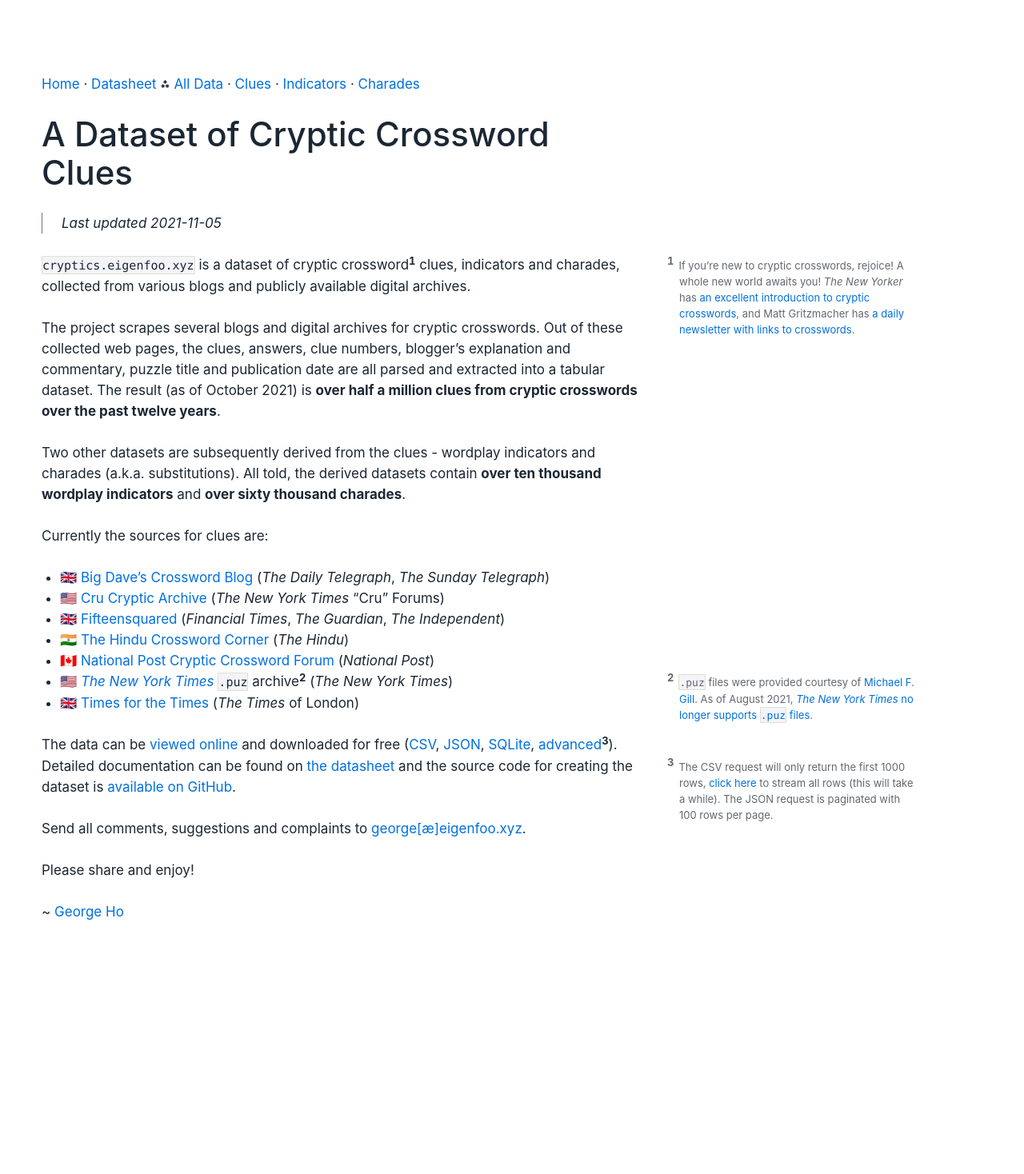
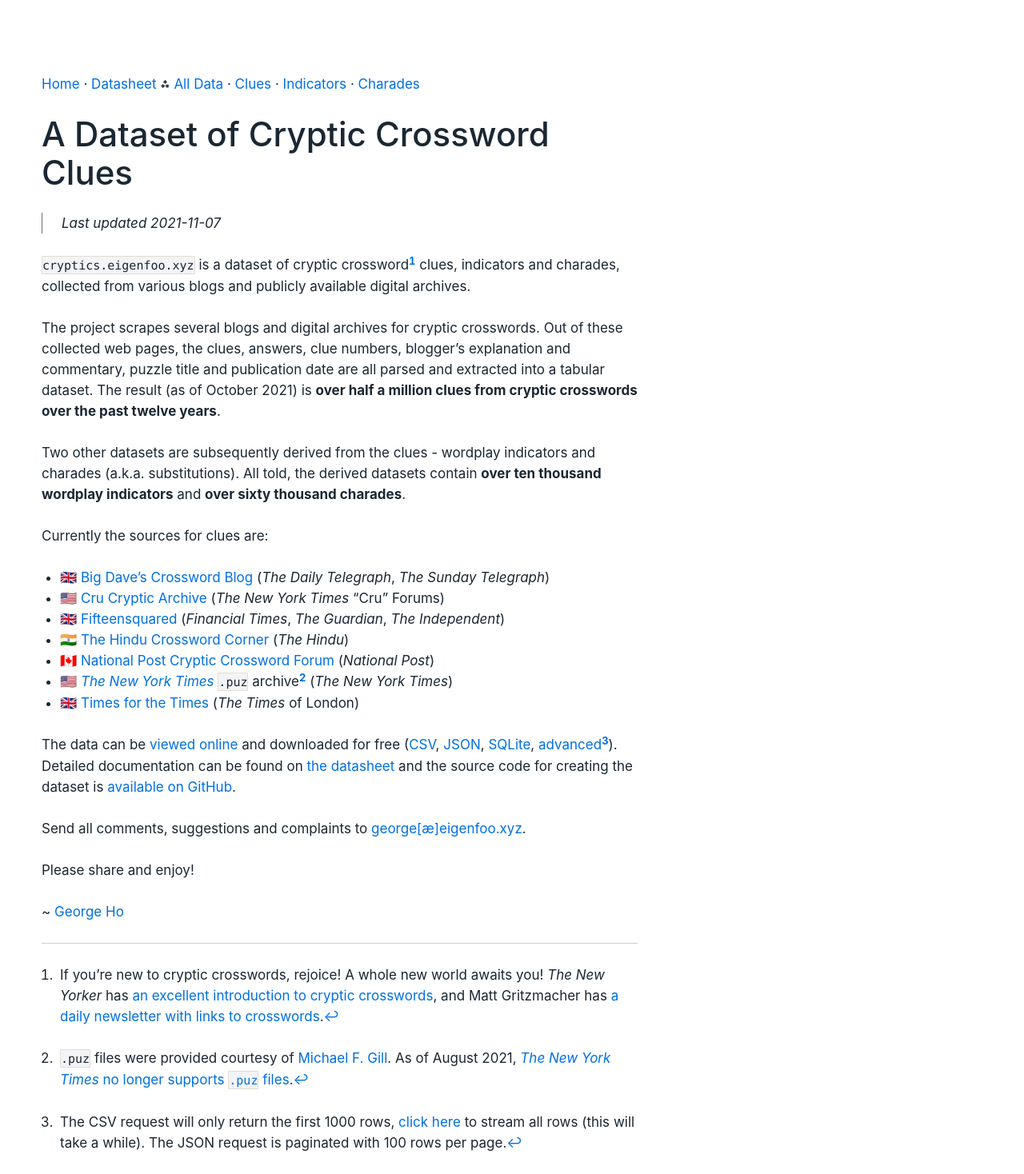
Before and after one commit to eigenfoo/cryptics, a Python web app: template templates/index.html in a window 1280 px wide. Shown: the whole page at 80% size. Before the commit the page ends 1150 px from the top, so only its background shows below. Run offline with Jinja, Linux system fonts and the light colour scheme; the template is opened without the code that fills it, so the values that code supplies are empty.

Commit message:
Update docs

```diff
--- a/templates/index.html
+++ b/templates/index.html
@@ -7,7 +7,7 @@
   <meta name="generator" content="pandoc-markdown-css-theme" />
   <meta name="viewport" content="width=device-width, initial-scale=1.0, user-scalable=yes" />
   <meta name="author" content="George Ho" />
-  <meta name="dcterms.date" content="2021-11-05" />
+  <meta name="dcterms.date" content="2021-11-07" />
   <meta name="description" content="A dataset of cryptic crossword clues, collected from various blogs and publicly available digital archives." />
   <title>A Dataset of Cryptic Crossword Clues</title>
   <link rel="stylesheet" href="../static/css/theme.css" />
@@ -31,15 +31,13 @@
 </nav>
 <h1 class="title">A Dataset of Cryptic Crossword Clues</h1>
 <blockquote class="metadata">
-<p class="date "><time datetime="2021-11-05">Last updated 2021-11-05</time></p>
+<p class="date "><time datetime="2021-11-07">Last updated 2021-11-07</time></p>
 </blockquote>
 </header>
 
 
 <main>
-<p><code>cryptics.eigenfoo.xyz</code> is a dataset of cryptic crossword<span class="sidenote-wrapper"><label for="sn-0" class="margin-toggle sidenote-number"></label><input type="checkbox" id="sn-0" class="margin-toggle"/><span class="sidenote">If you’re new to cryptic crosswords, rejoice! A whole new world awaits you! <em>The New Yorker</em> has <a href="https://www.newyorker.com/puzzles-and-games-dept/cryptic-crossword/reintroducing-the-new-yorkers-cryptic-crossword">an excellent introduction to cryptic crosswords</a>, and Matt Gritzmacher has <a href="https://crosswordlinks.substack.com/">a daily newsletter with links to crosswords</a>.<br />
-<br />
-</span></span> clues, indicators and charades, collected from various blogs and publicly available digital archives.</p>
+<p><code>cryptics.eigenfoo.xyz</code> is a dataset of cryptic crossword<a href="#fn1" class="footnote-ref" id="fnref1" role="doc-noteref"><sup>1</sup></a> clues, indicators and charades, collected from various blogs and publicly available digital archives.</p>
 <p>The project scrapes several blogs and digital archives for cryptic crosswords. Out of these collected web pages, the clues, answers, clue numbers, blogger’s explanation and commentary, puzzle title and publication date are all parsed and extracted into a tabular dataset. The result (as of October 2021) is <strong>over half a million clues from cryptic crosswords over the past twelve years</strong>.</p>
 <p>Two other datasets are subsequently derived from the clues - wordplay indicators and charades (a.k.a. substitutions). All told, the derived datasets contain <strong>over ten thousand wordplay indicators</strong> and <strong>over sixty thousand charades</strong>.</p>
 <p>Currently the sources for clues are:</p>
@@ -49,17 +47,21 @@
 <li>🇬🇧 <a href="https://www.fifteensquared.net/">Fifteensquared</a> (<em>Financial Times</em>, <em>The Guardian</em>, <em>The Independent</em>)</li>
 <li>🇮🇳 <a href="https://thehinducrosswordcorner.blogspot.com/">The Hindu Crossword Corner</a> (<em>The Hindu</em>)</li>
 <li>🇨🇦 <a href="https://natpostcryptic.blogspot.com/">National Post Cryptic Crossword Forum</a> (<em>National Post</em>)</li>
-<li>🇺🇸 <a href="https://www.nytimes.com/crosswords"><em>The New York Times</em></a> <code>.puz</code> archive<span class="sidenote-wrapper"><label for="sn-1" class="margin-toggle sidenote-number"></label><input type="checkbox" id="sn-1" class="margin-toggle"/><span class="sidenote"><code>.puz</code> files were provided courtesy of <a href="https://bbtp.net/">Michael F. Gill</a>. As of August 2021, <a href="https://www.nytimes.com/2021/08/02/crosswords/nyt-games-no-longer-available-on-across-lite-as-of-aug-9.html"><em>The New York Times</em> no longer supports <code>.puz</code> files</a>.<br />
-<br />
-</span></span> (<em>The New York Times</em>)</li>
+<li>🇺🇸 <a href="https://www.nytimes.com/crosswords"><em>The New York Times</em></a> <code>.puz</code> archive<a href="#fn2" class="footnote-ref" id="fnref2" role="doc-noteref"><sup>2</sup></a> (<em>The New York Times</em>)</li>
 <li>🇬🇧 <a href="https://times-xwd-times.livejournal.com/">Times for the Times</a> (<em>The Times</em> of London)</li>
 </ul>
-<p>The data can be <a href="/data/clues">viewed online</a> and downloaded for free (<a href="/data/clues.csv?_size=max">CSV</a>, <a href="/data/clues.json">JSON</a>, <a href="/data.db">SQLite</a>, <a href="/data/clues#export">advanced</a><span class="sidenote-wrapper"><label for="sn-2" class="margin-toggle sidenote-number"></label><input type="checkbox" id="sn-2" class="margin-toggle"/><span class="sidenote">The CSV request will only return the first 1000 rows, <a href="/data/clues.csv?_stream=on&amp;_size=max">click here</a> to stream all rows (this will take a while). The JSON request is paginated with 100 rows per page.<br />
-<br />
-</span></span>). Detailed documentation can be found on <a href="/datasheet">the datasheet</a> and the source code for creating the dataset is <a href="https://github.com/eigenfoo/cryptics">available on GitHub</a>.</p>
+<p>The data can be <a href="/data/clues">viewed online</a> and downloaded for free (<a href="/data/clues.csv?_size=max">CSV</a>, <a href="/data/clues.json">JSON</a>, <a href="/data.db">SQLite</a>, <a href="/data/clues#export">advanced</a><a href="#fn3" class="footnote-ref" id="fnref3" role="doc-noteref"><sup>3</sup></a>). Detailed documentation can be found on <a href="/datasheet">the datasheet</a> and the source code for creating the dataset is <a href="https://github.com/eigenfoo/cryptics">available on GitHub</a>.</p>
 <p>Send all comments, suggestions and complaints to <a href="mailto:george%5Bæ%5Deigenfoo.xyz">george[æ]eigenfoo.xyz</a>.</p>
 <p>Please share and enjoy!</p>
 <p>~ <a href="https://www.eigenfoo.xyz/">George Ho</a></p>
+<section class="footnotes" role="doc-endnotes">
+<hr />
+<ol>
+<li id="fn1" role="doc-endnote"><p>If you’re new to cryptic crosswords, rejoice! A whole new world awaits you! <em>The New Yorker</em> has <a href="https://www.newyorker.com/puzzles-and-games-dept/cryptic-crossword/reintroducing-the-new-yorkers-cryptic-crossword">an excellent introduction to cryptic crosswords</a>, and Matt Gritzmacher has <a href="https://crosswordlinks.substack.com/">a daily newsletter with links to crosswords</a>.<a href="#fnref1" class="footnote-back" role="doc-backlink">↩︎</a></p></li>
+<li id="fn2" role="doc-endnote"><p><code>.puz</code> files were provided courtesy of <a href="https://bbtp.net/">Michael F. Gill</a>. As of August 2021, <a href="https://www.nytimes.com/2021/08/02/crosswords/nyt-games-no-longer-available-on-across-lite-as-of-aug-9.html"><em>The New York Times</em> no longer supports <code>.puz</code> files</a>.<a href="#fnref2" class="footnote-back" role="doc-backlink">↩︎</a></p></li>
+<li id="fn3" role="doc-endnote"><p>The CSV request will only return the first 1000 rows, <a href="/data/clues.csv?_stream=on&amp;_size=max">click here</a> to stream all rows (this will take a while). The JSON request is paginated with 100 rows per page.<a href="#fnref3" class="footnote-back" role="doc-backlink">↩︎</a></p></li>
+</ol>
+</section>
 </main>
 
 <script>
```
Also changed, not shown: templates/pages/datasheet.html (+11 -8 lines).
